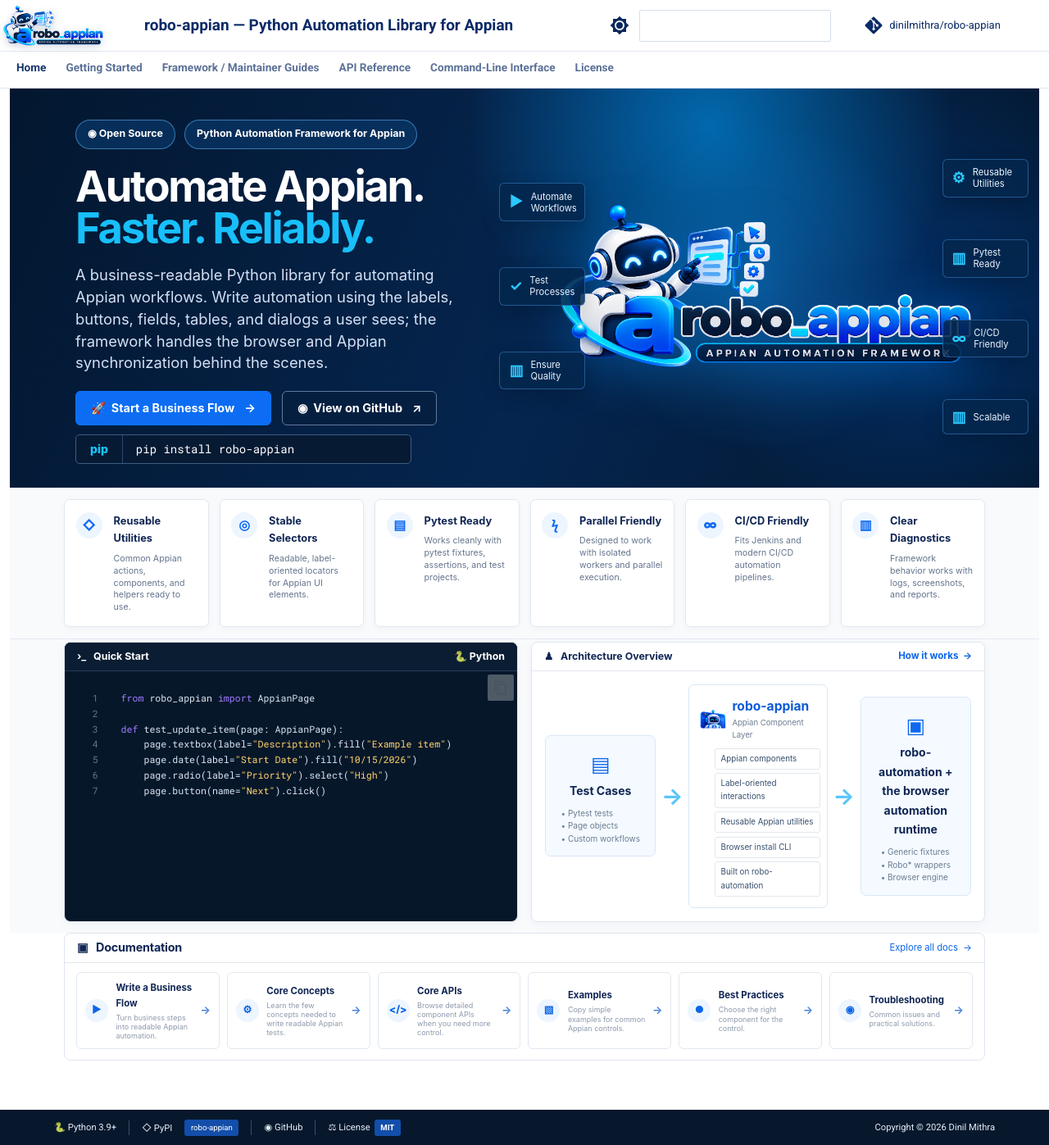
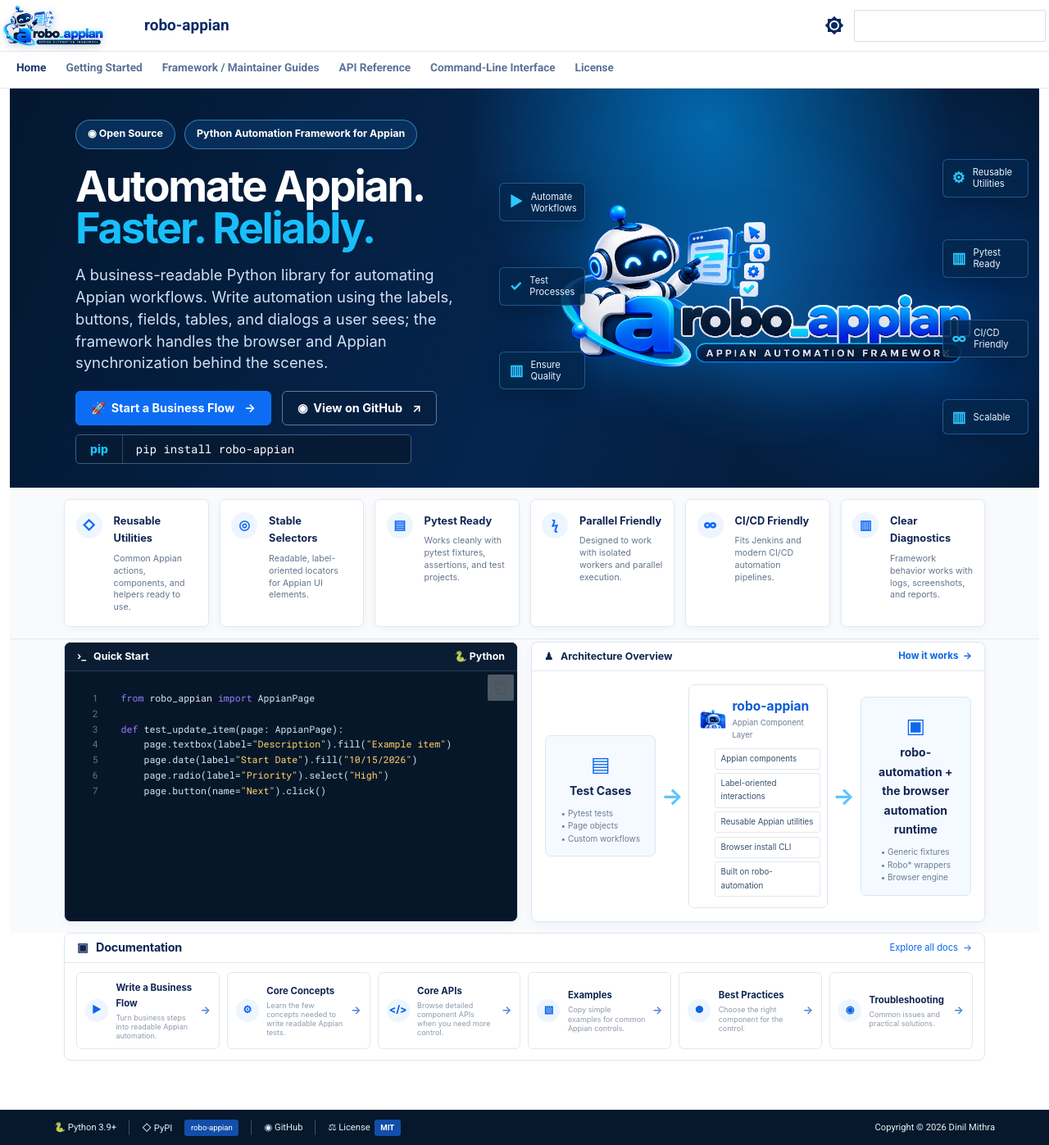
Before and after one commit to dinilmithra/robo-appian, an MkDocs documentation site: the page built from docs/index.md, in a window 1280 px wide and 1397 px high. Shown: the whole window at 82% size. Built offline with MkDocs 1.6.1 and Material for MkDocs 9.7.7, drawn with Linux system fonts in a browser that asks for light colours; comment, search, counter and statistics services are not loaded.

Commit message:
refactor: simplify site name in configuration files

```diff
--- a/mkdocs.yml
+++ b/mkdocs.yml
@@ -1,8 +1,6 @@
-site_name: robo-appian — Python Automation Library for Appian
+site_name: robo-appian
 site_description: robo-appian by Dinil Mithra is a Python library for business-friendly Appian application automation and testing.
 site_url: https://dinilmithra.github.io/robo-appian/
-repo_url: https://github.com/dinilmithra/robo-appian
-repo_name: dinilmithra/robo-appian
 copyright: Copyright &copy; 2026 Dinil Mithra
 
 extra:
```
Also changed, not shown: 1 other file.
